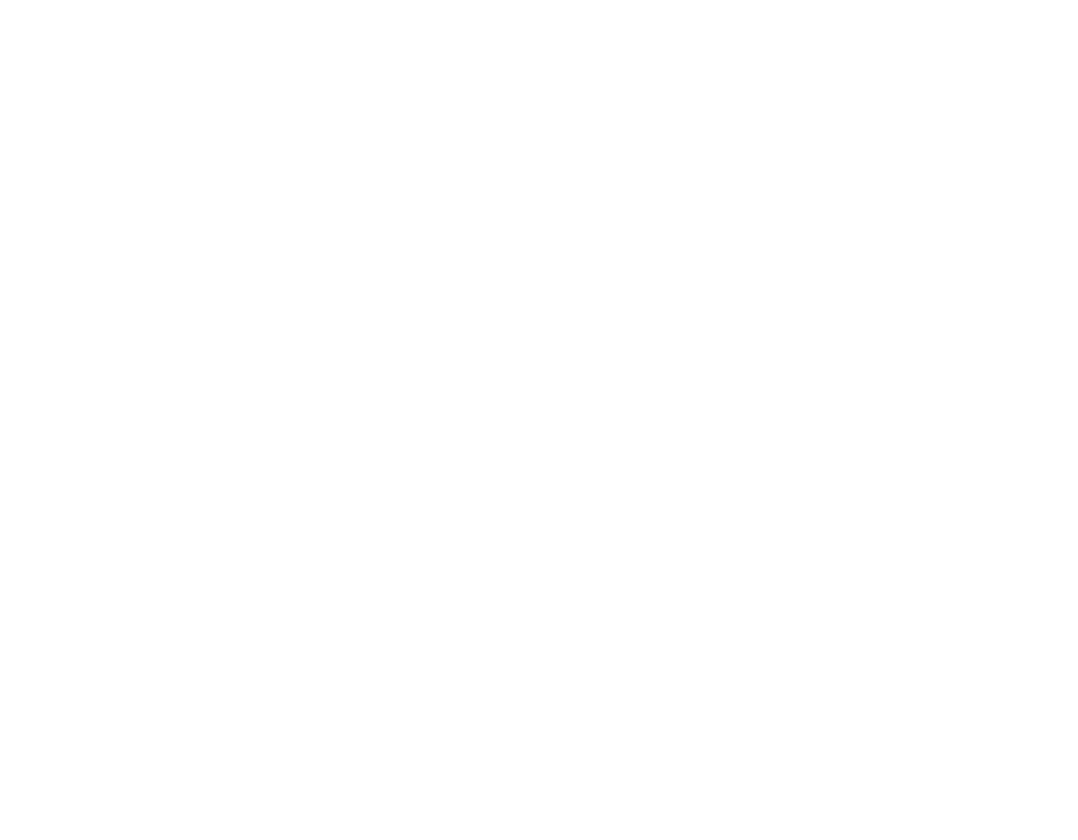
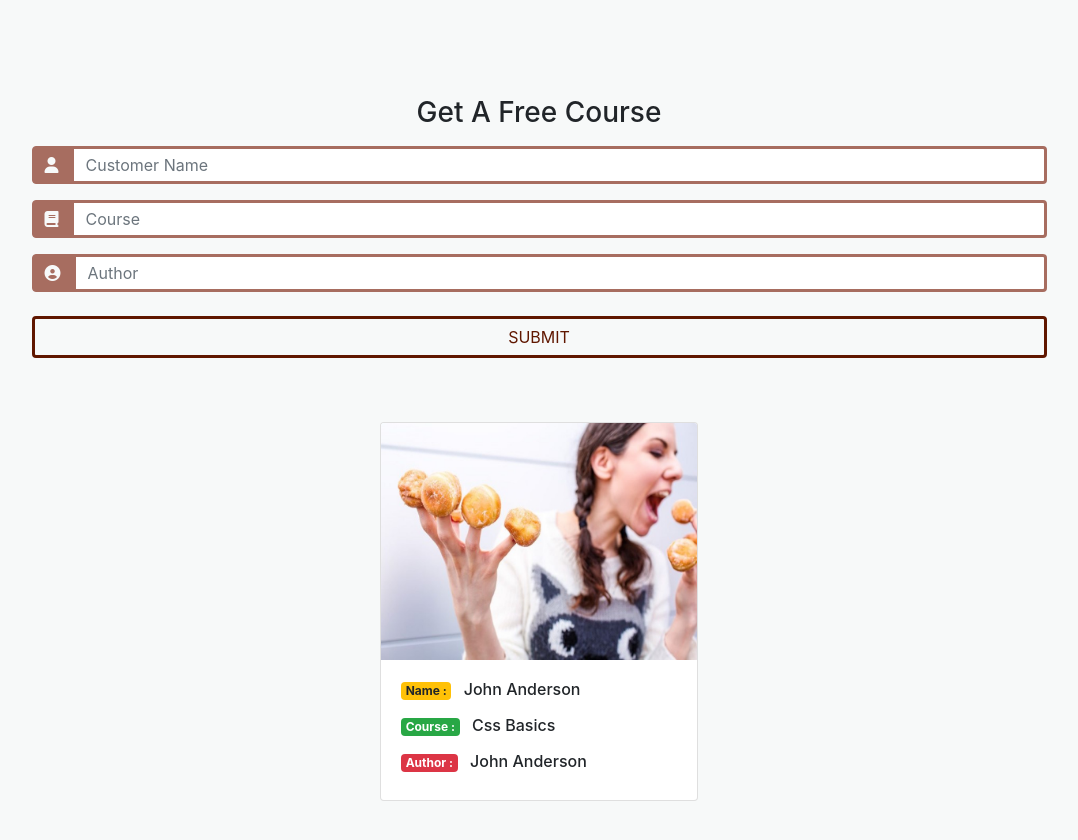
Before and after one commit to Danyvi/JS_Objects_projects, a plain HTML site: page 01_course_form/index.html in a window 1280 px wide. Shown: the whole page, without its empty margins (101-1179 px from the left). Before the commit the page ends 800 px from the top, so only its background shows below. Drawn offline with Linux system fonts and the light colour scheme; a web font is replaced by a local one.

Commit message:
starting files

```diff
--- a/01_course_form/css/style.css
+++ b/01_course_form/css/style.css
@@ -1,9 +1,44 @@
 :root {
-  --mainPink: #f46197;
-  --mainGreen: #2ca58d;
+  --mainWhite: #f7f9f9;
+  --mainBrown: #a76d60;
+  --darkBrown: #601700;
 }
-
 body {
-  font-family: 'Roboto', sans-serif;
-  color: var(--mainPink);
+  background: var(--mainWhite);
 }
+.input-group-text {
+  background: var(--mainBrown);
+  color: var(--mainWhite);
+  border-color: var(--mainBrown);
+}
+.form-control {
+  border: 0.2rem solid var(--mainBrown);
+}
+.submitBtn {
+  color: var(--darkBrown);
+  background: var(--mainWhite);
+  border: 0.2rem solid var(--darkBrown);
+  transition: all 1s ease-in-out;
+}
+.submitBtn:hover {
+  background: var(--darkBrown);
+  color: var(--mainWhite);
+}
+.fail {
+  border-color: red;
+}
+.complete {
+  border-color: green;
+}
+.feedback {
+  display: none;
+}
+.loading {
+  display: none;
+}
+:disabled {
+  opacity: 0.2 !important;
+}
+.showItem {
+  display: block;
+}
--- a/01_course_form/index.html
+++ b/01_course_form/index.html
@@ -18,6 +18,106 @@
     <link rel="stylesheet" href="./css/style.css" />
   </head>
   <body>
+    <div class="container">
+      <div class="row">
+        <div class="col-11 mx-auto text-center my-5">
+          <form class="my-5" id="customer-form">
+            <h3 class="text-capitalize">get a free course</h3>
+            <div class="feedback text-center  text-capitalize">
+              calculating.....
+            </div>
+            <!-- single input -->
+            <div class="input-group my-3">
+              <div class="input-group-prepend">
+                <span class="input-group-text"
+                  ><i class="fas fa-user"></i
+                ></span>
+              </div>
+              <input
+                type="text"
+                class="form-control text-capitalize name"
+                id="name"
+                placeholder="customer name"
+              />
+            </div>
+            <!-- end of single input -->
+            <!-- single input -->
+            <div class="input-group my-3">
+              <div class="input-group-prepend">
+                <span class="input-group-text"
+                  ><i class="fas fa-book"></i
+                ></span>
+              </div>
+              <input
+                type="text"
+                class="form-control text-capitalize course"
+                placeholder="course"
+                id="course"
+              />
+            </div>
+            <!-- end of single input -->
+            <!-- single input -->
+            <div class="input-group my-3">
+              <div class="input-group-prepend">
+                <span class="input-group-text"
+                  ><i class="fas fa-user-circle"></i
+                ></span>
+              </div>
+              <input
+                type="text"
+                class="form-control text-capitalize author"
+                placeholder="author"
+                id="author"
+              />
+            </div>
+            <!-- end of single input -->
+            <button
+              type="submit"
+              class="btn btn-block submitBtn text-uppercase mt-4"
+            >
+              submit
+            </button>
+          </form>
+
+          <div class="loading">
+            <img src="img/loading.gif" alt="" />
+          </div>
+          <div class="row customer-list">
+            <!-- single customer -->
+            <div class="col-11 mx-auto col-md-6 col-lg-4 my-3">
+              <div class="card text-left">
+                <img src="img/cust-0.jpg" class="card-img-top" alt="" />
+                <div class="card-body">
+                  <!-- customer name -->
+                  <h6 class="text-capitalize ">
+                    <span class="badge badge-warning mr-2">name :</span
+                    ><span id="customer-name"> john anderson</span>
+                  </h6>
+                  <!-- end of customer name -->
+                  <!-- customer name -->
+                  <h6 class="text-capitalize my-3">
+                    <span class="badge badge-success mr-2">course :</span
+                    ><span id="customer-course">
+                      css basics
+                    </span>
+                  </h6>
+                  <!-- end of customer name -->
+                  <!-- customer name -->
+                  <h6 class="text-capitalize">
+                    <span class="badge badge-danger mr-2">author :</span
+                    ><span id="course-author"> john anderson</span>
+                  </h6>
+                  <!-- end of customer name -->
+                </div>
+              </div>
+
+              <!-- single customer -->
+            </div>
+          </div>
+        </div>
+      </div>
+    </div>
+
     <!-- jQuery -->
     <script src="./js/jquery-3.4.1.min.js"></script>
     <!-- Bootstrap js -->
```
